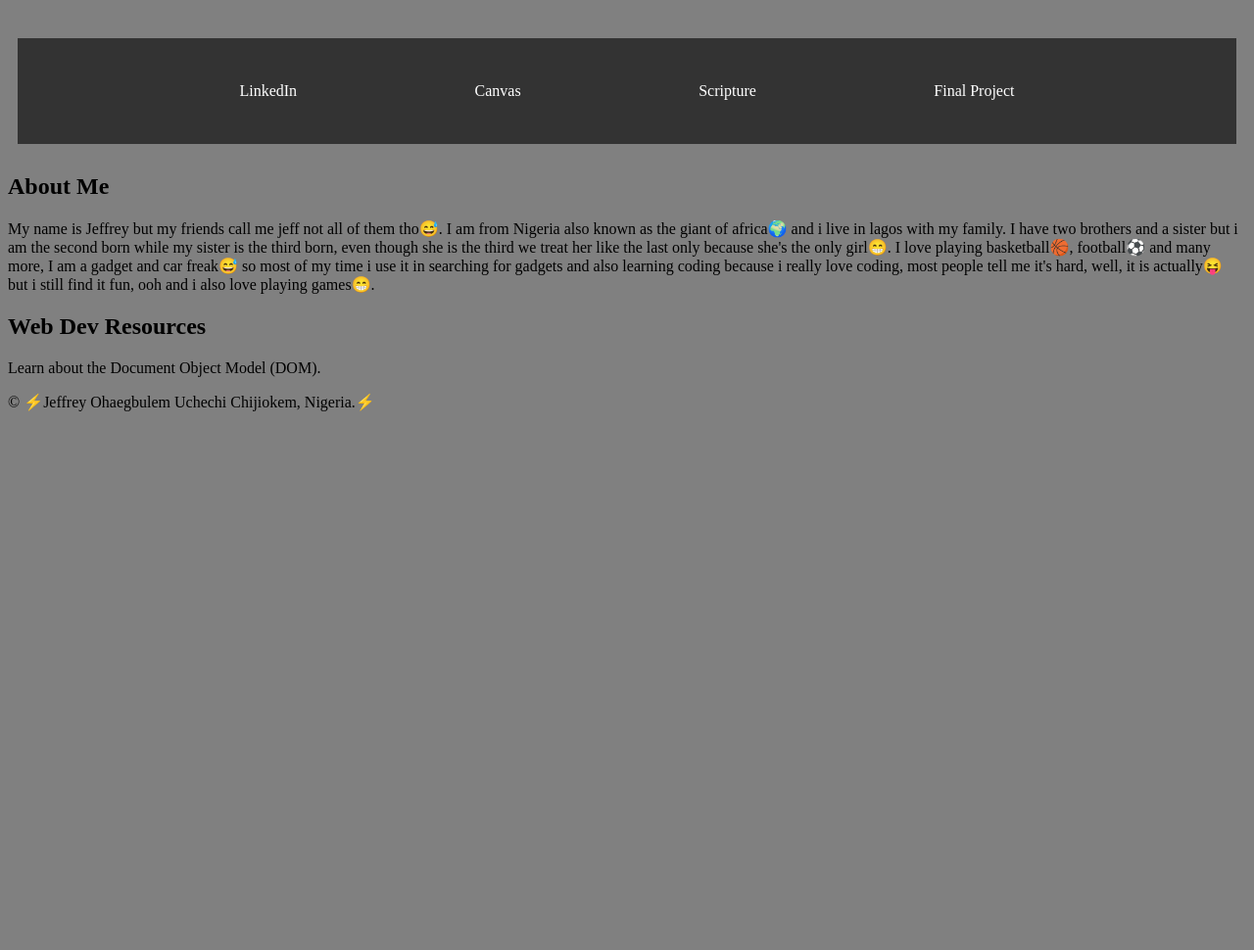
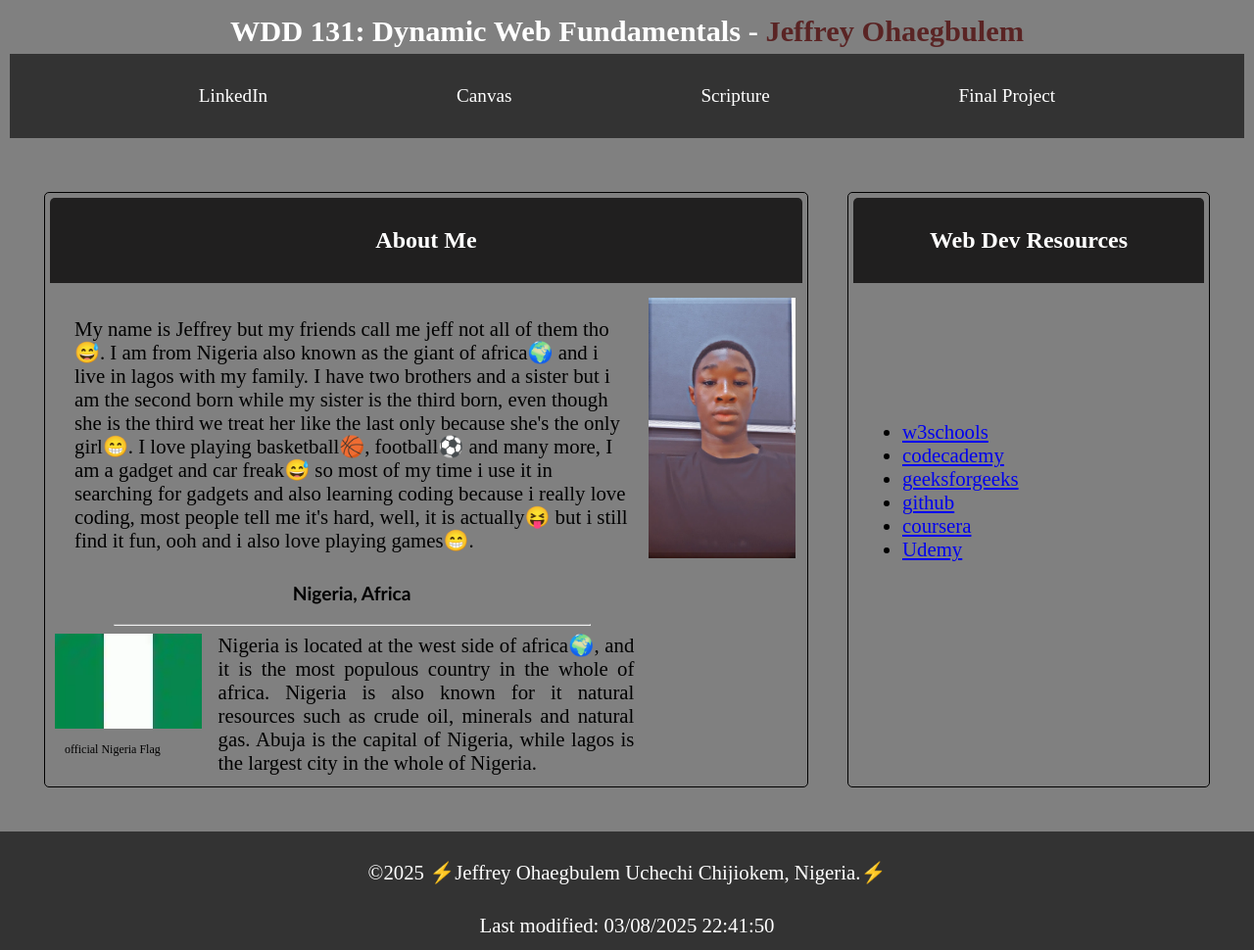
Before and after one commit to jaijai257/wdd131, a plain HTML site: page week1/index.html in a window 1280 px wide. Shown: the whole page at 98% size. Before the commit the page ends 800 px from the top, so only its background shows below. Drawn offline with Linux system fonts and the light colour scheme.

Commit message:
finished week 1

```diff
--- a/week1/index.html
+++ b/week1/index.html
@@ -4,16 +4,21 @@
         <meta charset="UTF-8">
         <meta name="viewport" content="width=device-width, initial-scale=1.0">
         <title>WDD 131 – Dynamic Web Fundamentals</title>
-        <meta name="description" content="WDD 131 – Dynamic Web Fundamentals by Jeffrey Ohaegbulem Uchechi Chijiokem. Explore the concepts of HTML, CSS, JavaScript.">
+        <meta name="description" content="WDD 131 – Dynamic Web Fundamentals by Jeffrey Ohaegbulem Uchechi Chijiokem. Explore my LinkedIn, scripture, canvas, and final Project">
         <meta name="author" content="Jeffrey Ohaegbulem Uchechi Chijiokem">
         <link rel="stylesheet" href="styles/base.css">
         <link rel="preconnect" href="https://fonts.googleapis.com">
+        <script src="scripts/getdates.js" defer></script>
         <link rel="preconnect" href="https://fonts.gstatic.com" crossorigin>
         <link href="https://fonts.googleapis.com/css2?family=Poppins:ital,wght@0,100;0,200;0,300;0,400;0,500;0,600;0,700;0,800;0,900;1,100;1,200;1,300;1,400;1,500;1,600;1,700;1,800;1,900&family=Titillium+Web:ital,wght@0,200;0,300;0,400;0,600;0,700;0,900;1,200;1,300;1,400;1,600;1,700&display=swap" rel="stylesheet">
     </head>
 <body>
     <header>
-        <h1></h1>
+        <div class="headerContent">
+            <h1> WDD 131: Dynamic Web Fundamentals -
+                 <span class="highlight">Jeffrey Ohaegbulem</span>
+            </h1>
+        </div>
         <nav>
             <a href="http://">LinkedIn</a>
             <a href="http://byupw.instructure.com/">Canvas</a>
@@ -23,24 +28,53 @@
     </header>
     <div class="grid">
     <main>
-        <section class="card">
-            <h2>About Me</h2>
-            <p>My name is Jeffrey but my friends call me jeff not all of them tho😅. I am from Nigeria also known as the giant of africa🌍 and i live in lagos with my family. I have two brothers and a sister but i am the second born while my sister is the third born, even though she is the third we treat her like the last only because she's the only girl😁. I love playing basketball🏀, football⚽ and many more, I am a gadget and car freak😅 so most of my time i use it in searching for gadgets and also learning coding because i really love coding, most people tell me it's hard, well, it is actually😝 but i still find it fun, ooh and i also love playing games😁.   </p>
+        <section class="card me">
+            <div class="aboutMe">
+               <h2>About Me</h2>
+            </div>
+            <div class="aboutMeDiv">
+                <div class="aboutMeColumn">
+                   <p>My name is Jeffrey but my friends call me jeff not all of them tho😅. I am from Nigeria also known as the giant of africa🌍 and i live in lagos with my family. I have two brothers and a sister but i am the second born while my sister is the third born, even though she is the third we treat her like the last only because she's the only girl😁. I love playing basketball🏀, football⚽ and many more, I am a gadget and car freak😅 so most of my time i use it in searching for gadgets and also learning coding because i really love coding, most people tell me it's hard, well, it is actually😝 but i still find it fun, ooh and i also love playing games😁. </p>
+                   <div class="countryInfo">
+                      <h3 class="countryHeader">Nigeria, Africa</h3>
+                      <hr>
+                      <div class="aboutNigeria">
+                            <div class="flag">
+                              <img src="images/nigeriaFlag.webp" alt="nigeria flag" width="150">
+                              <p>official Nigeria Flag</p>
+                            </div>
+                            <P>Nigeria is located at the west side of africa🌍, and it is the most populous country in the whole of africa. Nigeria is also known for it natural resources such as crude oil, minerals and natural gas. Abuja is the capital of Nigeria, while lagos is the largest city in the whole of Nigeria.</P>
+                      </div>
+                    </div>
+                </div>
+                 <img src="images/jeff.webp" alt="about me" width="150">
+            </div>
+        </section>
+        <section class="card Resources">
+            <div class="aboutMe">
+               <h2>Web Dev Resources</h2>
+            </div>
+           <div class="resourcesLi">
+                <ul>
+                    <li><a href="https://www.w3schools.com/">w3schools</a></li>
+                    <li><a href="https://www.codecademy.com/?g_network=g&g_productchannel=&g_adid=624951457618&g_locinterest=&g_keyword=codecademy&g_acctid=243-039-7011&g_adtype=&g_keywordid=kwd-41065460761&g_ifcreative=&g_campaign=account&g_locphysical=9073717&g_adgroupid=70492864474&g_productid=&g_source={sourceid}&g_merchantid=&g_placement=&g_partition=&g_campaignid=1726903838&g_ifproduct=&utm_id=t_kwd-41065460761:ag_70492864474:cp_1726903838:n_g:d_c&utm_source=google&utm_medium=paid-search&utm_term=codecademy&utm_campaign=INTL_Brand_Exact&utm_content=624951457618&g_adtype=search&g_acctid=243-039-7011&gad_source=1&gclid=Cj0KCQiA8q--BhDiARIsAP9tKI1hUoeAtv5PZg5aye8YvDI0uU1p0V_eAudfvhN7t5cwnltz9VhNKqcaAlmEEALw_wcB">codecademy</a></li>
+                    <li><a href="https://www.geeksforgeeks.org/">geeksforgeeks</a></li>
+                    <li><a href="https://github.com/">github</a></li>
+                    <li><a href="https://www.coursera.org//">coursera</a></li>
+                    <li><a href="https://www.udemy.com/?srsltid=AfmBOooomvsiwbGr6fnm7nF4mwNWgzh5ce3yC7IiAmqq29eZ07yNkIKM">Udemy</a></li>
+                </ul>
+            </div>
 
-        </section>
-        <section class="card">
-            <h2>Web Dev Resources</h2>
-            <p>Learn about the Document Object Model (DOM).</p>
         </section>
 
     </main>
     </div>
     <footer>
-        <p>
-            ©<span id="currentyear"></span> ⚡Jeffrey Ohaegbulem Uchechi Chijiokem, Nigeria.⚡ </p>
-        <p id="lastmodified">
-
-        </p>
+        <p >
+            ©<span id="currentyear"></span>
+             ⚡Jeffrey Ohaegbulem Uchechi Chijiokem, Nigeria.⚡
+            </p>
+        <p id="lastmodified"></p>
 
     </footer>
 </body>
--- a/week1/scripts/getdates.js
+++ b/week1/scripts/getdates.js
@@ -0,0 +1,5 @@
+const currentYear = new Date().getFullYear();
+
+document.getElementById('currentyear').textContent = currentYear;
+
+document.getElementById('lastmodified').textContent = `Last modified: ${document.lastModified}`;
--- a/week1/styles/base.css
+++ b/week1/styles/base.css
@@ -1,21 +1,127 @@
+*{
+    --header-font: Poppins;
+    --header-font-size: 1.9em;
+    --main-font: 'Open Sans', sans-serif;
+    --card-height: 38em;
+
+}
 body{
     background-color: grey;
+    max-width: 800em;
+    display: grid;
+    margin: 0;
+    padding: auto;
 }
 header{
     padding: 10px;
     text-align: center;
 }
+.headerContent h1{
+    color: white;
+    font-family: var(--header-font) sans-serif;
+    margin: 5px;
+    text-align: center;
+    font-size: var(--header-font-size);
+}
+.highlight{
+    color: rgb(90, 36, 36);
+}
 nav{
     background-color: #333;
     display: flex;
     justify-content: space-evenly;
-    padding: 45px;
-
+    padding: 1em;
+    align-items: center;
+    margin: 0;
 }
 nav a {
     color: white;
     text-decoration: none;
+    font-size: 1.2em;
+    padding: 1rem;
 }
 nav a:hover{
-    background-color: gray;
+    background-color: gray ;
 }
+
+main {
+    margin: 5px;
+    position: relative;
+    display: grid;
+    grid-template-columns: 4fr 2fr;
+    padding: 20px;
+    grid-column: 1 / 6;
+}
+
+.aboutMe{
+    background-color: #201f1f;
+    padding: 10px;
+    margin: 5px;
+    color: white;
+    border-radius: 5px 5px 0 0;
+    text-align: center;
+    width: auto;
+}
+.aboutMeDiv{
+    display: grid;
+    grid-template-columns: 4fr 1fr;
+    padding: 10px;
+}
+.aboutNigeria{
+    display: grid;
+    grid-template-columns: 1fr 3fr;
+}
+.card {
+    background-color: grey;
+    border-radius: 5px;
+    height: var(--card-height);
+    border: 1px solid black;
+    margin: 20px;
+    box-sizing: border-box;
+}
+.countryHeader{
+    margin: 10px;
+    text-align: center;
+    padding: 10px;
+    font-family: 'Gill Sans', 'Gill Sans MT', Calibri, 'Trebuchet MS', sans-serif;
+    font-size: 1.2em;
+}
+.countryInfo {
+    padding: 0px;
+}
+.countryInfo hr{
+    width: 80%;
+    color: black;
+}
+.countryInfo p {
+    padding: 0px;
+    margin: 0 15px 0 15px;
+    text-align: justify;
+}
+
+.flag p{
+    margin: 10px;
+    font-size: 12px;
+}
+p{
+    font-size: 1.3em;
+    padding: 10px;
+    margin: 10px;
+}
+.resourcesLi{
+    display: flex;
+    flex-direction: row;
+    font-size: 1.3em;
+    justify-content: start;
+    flex-wrap: wrap;
+    align-items: center;
+    height: calc(34em - 15em);
+    padding: 10px;
+    margin: 5px;
+}
+footer {
+    background-color: #333;
+    color: white;
+    text-align: center;
+    padding: 10px;
+}
```
Also changed, not shown: week1/images/jeff.webp (added), week1/images/nigeriaFlag.webp (added).
